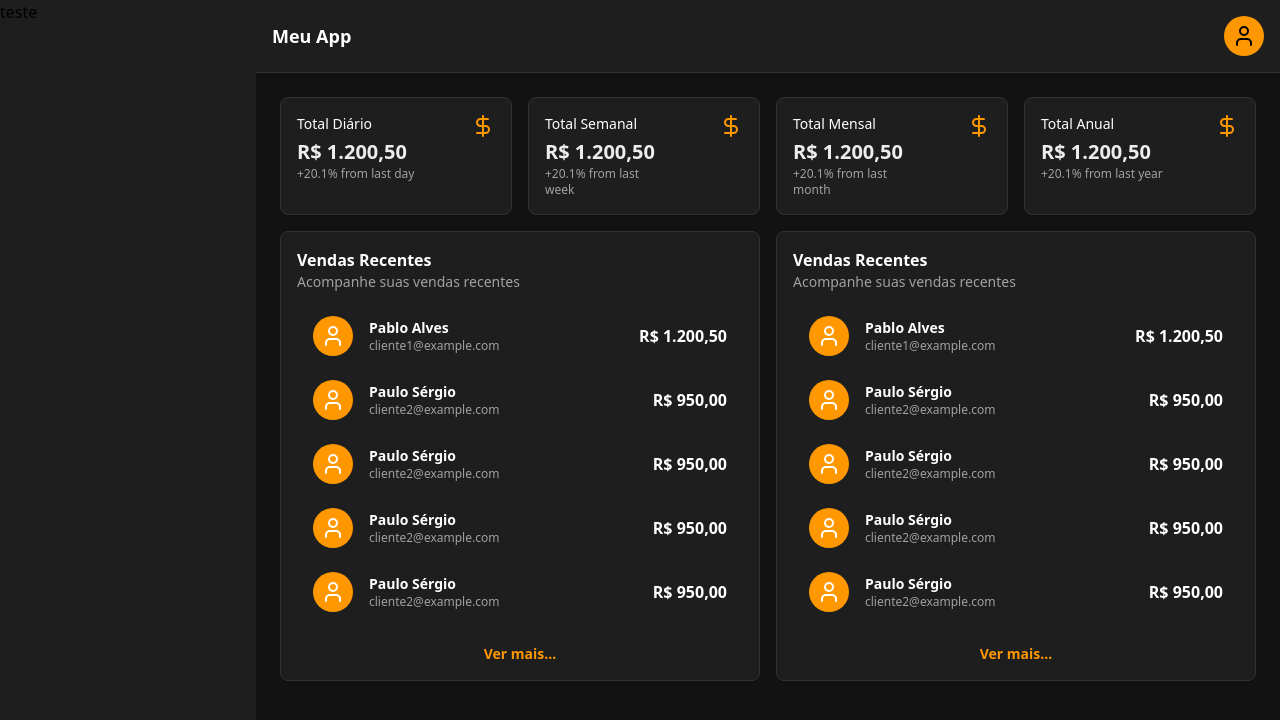
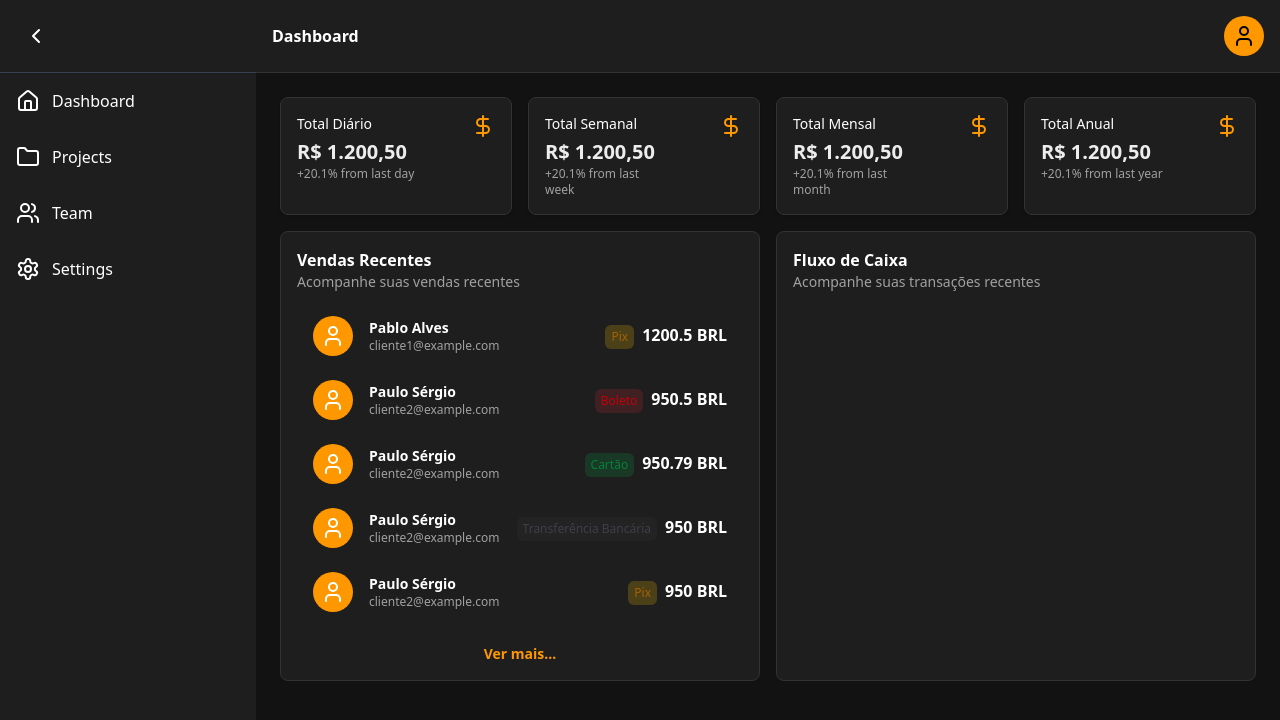
Before and after one commit to pabloalves01/gastro-flow, a React (Vite) app in the folder frontend/: page /dashboard in a window 1280 px wide. Shown: the top 720 px of the page. Built offline with nearby package versions, Linux system fonts and the light colour scheme.

Commit message:
Finalizado vendas recentes e iniciado fluxo de caixa

```diff
--- /dev/null
+++ b/frontend/src/components/cards/cash-flow.tsx
@@ -0,0 +1,18 @@
+interface CashFlowProps {
+  value: number;
+}
+
+const CashFlow: React.FC<CashFlowProps> = ({ value }) => {
+  return (
+    <div className="flex flex-col gap-4 min-h-[300px] bg-[#1E1E1E] border-1 border-[#333333]  p-4 rounded-lg">
+      <div>
+        <div className="text-white text-md font-semibold">Fluxo de Caixa</div>
+        <div className="text-[#A1A1A1] text-sm font-regular">
+          Acompanhe suas transações recentes
+        </div>
+      </div>
+    </div>
+  );
+};
+
+export default CashFlow;
--- a/frontend/src/components/cards/recent-sales.tsx
+++ b/frontend/src/components/cards/recent-sales.tsx
@@ -1,9 +1,12 @@
-import { User } from 'lucide-react';
+import { Badge } from "../ui/catalyst/badge";
+
+import { User } from "lucide-react";
 interface Sale {
   name: string;
   description: string;
   email: string;
   value: number;
+  payment_id: number;
 }
 
 interface RecentSalesProps {
@@ -13,35 +16,66 @@ interface RecentSalesProps {
 const RecentSales: React.FC<RecentSalesProps> = ({ sales = [] }) => {
   const limitedSales = sales.slice(0, 5);
 
+  const renderPaymentBadge = (paymentId: number) => {
+    switch (paymentId) {
+      case 1:
+        return <Badge color="yellow">Pix</Badge>;
+      case 2:
+        return <Badge color="red">Boleto</Badge>;
+      case 3:
+        return <Badge color="green">Cartão</Badge>;
+      case 4:
+        return <Badge color="zinc">Transferência Bancária</Badge>;
+      default:
+        return <Badge color="sky">Outros</Badge>;
+    }
+  };
+
   return (
     <div className="flex flex-col gap-4 min-h-[300px] bg-[#1E1E1E] border-1 border-[#333333]  p-4 rounded-lg">
       <div>
         <div className="text-white text-md font-semibold">Vendas Recentes</div>
-                <div className="text-[#A1A1A1] text-sm font-regular">Acompanhe suas vendas recentes</div>
+        <div className="text-[#A1A1A1] text-sm font-regular">
+          Acompanhe suas vendas recentes
+        </div>
       </div>
       {limitedSales.length === 0 ? (
         <div className="text-center text-white">Não há vendas recentes.</div>
       ) : (
         <div className="flex flex-col gap-2">
           {limitedSales.map((sale, index) => (
-                        <div key={index} className="flex justify-between items-center px-4 py-2 rounded-lg hover:bg-[#333333]">
+            <div
+              key={index}
+              className="flex justify-between items-center px-4 py-2 rounded-lg hover:bg-[#333333]"
+            >
               <div className="flex items-center gap-4 ">
                 <div className="w-10 h-10 rounded-full bg-[#FF9800] flex justify-center items-center">
                   <User className="text-white w-6 h-6" />
-                                </div>                                <div className="flex flex-col">
-                                    <div className="text-sm font-semibold text-white">{sale.name}</div>
-                                    <div className="text-xs font-regular text-[#A1A1A1]">{sale.email}</div>
+                </div>{" "}
+                <div className="flex flex-col">
+                  <div className="text-sm font-semibold text-white">
+                    {sale.name}
+                  </div>
+                  <div className="text-xs font-regular text-[#A1A1A1]">
+                    {sale.email}
                   </div>
                 </div>
-                            <div className="text-base font-semibold text-white">
-                                {sale.value.toLocaleString("pt-BR", { style: "currency", currency: "BRL" })}
+              </div>
+              <div className="flex gap-2 text-base font-semibold text-white">
+                <div>
+                  {" "}
+                  {renderPaymentBadge(sale.payment_id)}
+                </div>
+                {sale.value} BRL
               </div>
             </div>
           ))}
         </div>
       )}
       <div className="flex justify-center pt-2">
-                <button className="text-[#FF9800] text-sm font-semibold cursor-pointer">Ver mais...</button>
+        <button className="text-[#FF9800] text-sm font-semibold cursor-pointer">
+          Ver mais...
+        </button>
       </div>
     </div>
   );
--- a/frontend/src/layout/header.tsx
+++ b/frontend/src/layout/header.tsx
@@ -3,8 +3,8 @@ import { User } from 'lucide-react';
 export default function Header() {
     return (
         <div className="bg-[#1E1E1E] border-b-1 border-[#333333] p-4 flex justify-between items-center">
-            <div className="text-white text-lg font-semibold">
-                Meu App
+            <div className="text-white text-md font-semibold">
+                Dashboard
             </div>
 
             <div className="flex justify-end">
--- a/frontend/src/layout/sidenav.tsx
+++ b/frontend/src/layout/sidenav.tsx
@@ -1,5 +1,84 @@
+import { useState } from 'react';
+import { Home, Settings, Folder, Users, ChevronLeft, ChevronRight } from 'lucide-react';
+
 export default function Sidenav() {
-    return (
-        <div className="h-full w-64 bg-[#1E1E1E]">teste</div>
-    );
+  const [isExpanded, setIsExpanded] = useState(true);
+  const [selectedModule, setSelectedModule] = useState<string | null>(null);
+
+  const toggleSidebar = () => {
+    setIsExpanded(!isExpanded);
+  };
+
+  const handleModuleClick = (module: string) => {
+    setSelectedModule(selectedModule === module ? null : module);
+  };
+
+  const modules = [
+    {
+      name: 'Dashboard',
+      icon: <Home className="w-6 h-6" />,
+      subModules: ['Overview', 'Analytics', 'Reports'],
+    },
+    {
+      name: 'Projects',
+      icon: <Folder className="w-6 h-6" />,
+      subModules: ['Current', 'Archived', 'Templates'],
+    },
+    {
+      name: 'Team',
+      icon: <Users className="w-6 h-6" />,
+      subModules: ['Members', 'Roles', 'Permissions'],
+    },
+    {
+      name: 'Settings',
+      icon: <Settings className="w-6 h-6" />,
+      subModules: ['General', 'Security', 'Notifications'],
+    },
+  ];
+
+  return (
+    <div
+      className={`h-screen bg-[#1E1E1E] text-white transition-all duration-300 ease-in-out ${
+        isExpanded ? 'w-64' : 'w-20'
+      }`}
+    >
+      <div className="flex flex-col h-full">
+        <div className="p-4 border-b border-gray-700">
+          <button
+            onClick={toggleSidebar}
+            className="p-2 rounded-full hover:bg-gray-700 transition-colors duration-200"
+          >
+            {isExpanded ? <ChevronLeft className="w-6 h-6" /> : <ChevronRight className="w-6 h-6" />}
+          </button>
+        </div>
+
+        <div className="flex-1 overflow-y-auto">
+          {modules.map((module) => (
+            <div key={module.name}>
+              <div
+                onClick={() => handleModuleClick(module.name)}
+                className="flex items-center p-4 hover:bg-gray-700 cursor-pointer transition-colors duration-200"
+              >
+                <div className="mr-3">{module.icon}</div>
+                {isExpanded && <span>{module.name}</span>}
+              </div>
+
+              {isExpanded && selectedModule === module.name && (
+                <div className="pl-8">
+                  {module.subModules.map((subModule) => (
+                    <div
+                      key={subModule}
+                      className="p-2 hover:bg-gray-700 cursor-pointer transition-colors duration-200"
+                    >
+                      {subModule}
+                    </div>
+                  ))}
+                </div>
+              )}
+            </div>
+          ))}
+        </div>
+      </div>
+    </div>
+  );
 }
--- a/frontend/src/pages/dashboard/dashboard.tsx
+++ b/frontend/src/pages/dashboard/dashboard.tsx
@@ -1,5 +1,6 @@
 import RecentSales from "../../components/cards/recent-sales";
 import StatusCard from "../../components/cards/stats-card";
+import CashFlow from "../../components/cards/cash-flow";
 import { DollarSign } from "lucide-react";
 
 export default function Dashboard() {
@@ -11,6 +12,23 @@ export default function Dashboard() {
             description: "Descrição da venda",
             email: "cliente1@example.com",
             value: 1200.50,
+            payment_id: 1
+        },
+        {
+            image: "/path/to/avatar2.jpg",
+            name: "Paulo Sérgio",
+            description: "Descrição da venda",
+            email: "cliente2@example.com",
+            value: 950.50,
+            payment_id: 2
+        },
+        {
+            image: "/path/to/avatar2.jpg",
+            name: "Paulo Sérgio",
+            description: "Descrição da venda",
+            email: "cliente2@example.com",
+            value: 950.79,
+            payment_id: 3
         },
         {
             image: "/path/to/avatar2.jpg",
@@ -18,6 +36,7 @@ export default function Dashboard() {
             description: "Descrição da venda",
             email: "cliente2@example.com",
             value: 950.00,
+            payment_id: 4
         },
         {
             image: "/path/to/avatar2.jpg",
@@ -25,20 +44,7 @@ export default function Dashboard() {
             description: "Descrição da venda",
             email: "cliente2@example.com",
             value: 950.00,
-        },
-        {
-            image: "/path/to/avatar2.jpg",
-            name: "Paulo Sérgio",
-            description: "Descrição da venda",
-            email: "cliente2@example.com",
-            value: 950.00,
-        },
-        {
-            image: "/path/to/avatar2.jpg",
-            name: "Paulo Sérgio",
-            description: "Descrição da venda",
-            email: "cliente2@example.com",
-            value: 950.00,
+            payment_id: 1
         },
     ];
 
@@ -55,8 +61,7 @@ export default function Dashboard() {
             {/* Grid dos Recent Sales e Gráfico - 2 colunas */}
             <div className="grid grid-cols-1 sm:grid-cols-2 gap-4">
                 <RecentSales sales={sales} />
-                <RecentSales sales={sales} />
-
+                <CashFlow value={100} />
             </div>
         </div>
     );
```
Lines whose indentation alone changed are shown as unchanged.
